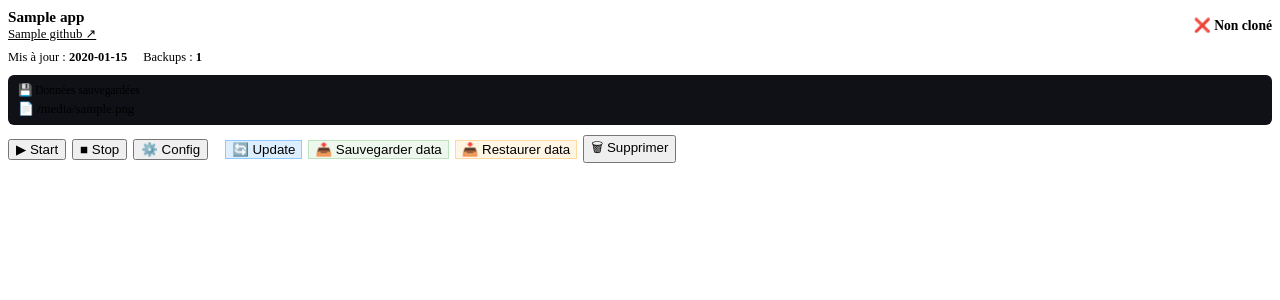
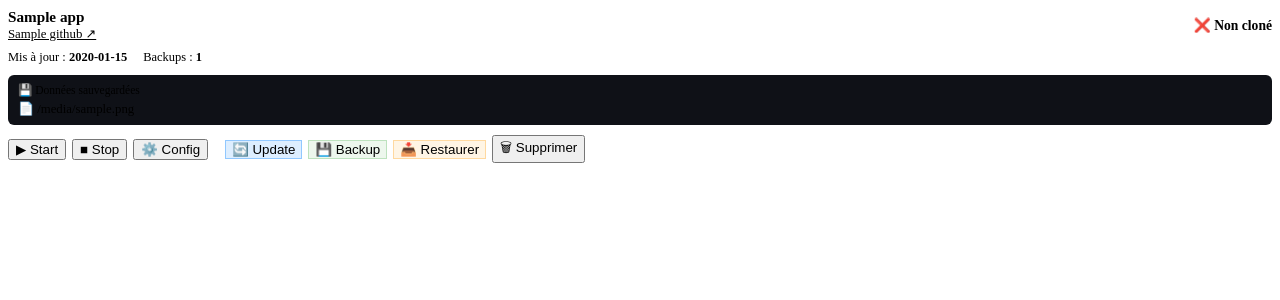
Before and after one commit to beyp/AION-Core, a Python web app: template aion_core/web/templates/store_cards.html in a window 1280 px wide. Shown: the top 300 px of the page. Run offline with Jinja, Linux system fonts and the light colour scheme; the template is opened without the code that fills it: most values are stand-ins (such as "Sample title", 1, 10 or a date in 2020).

Commit message:
feat(store-cards): add Backup button, replace scan with backup action

```diff
--- a/aion_core/web/templates/store_cards.html
+++ b/aion_core/web/templates/store_cards.html
@@ -60,11 +60,11 @@
     <button class="btn" style="background:rgba(30,144,255,.15);border:1px solid rgba(30,144,255,.4);color:var(--accent);"
             onclick="appAction('update','{{ app.app_id }}')">&#x1F504; Update</button>
     <button class="btn" style="background:rgba(76,175,80,.1);border:1px solid rgba(76,175,80,.3);color:var(--green);"
-            title="Sauvegarder données du repo vers appdata/"
-            onclick="appAction('scan','{{ app.app_id }}')">&#x1F4E4; Sauvegarder data</button>
+            title="Backup immédiat vers C:/AION_APPS/backups/"
+            onclick="doBackup('{{ app.app_id }}')">&#x1F4BE; Backup</button>
     <button class="btn" style="background:rgba(255,152,0,.1);border:1px solid rgba(255,152,0,.3);color:var(--orange);"
             title="Restaurer données depuis appdata/ vers le repo"
-            onclick="appAction('restore','{{ app.app_id }}')">&#x1F4E5; Restaurer data</button>
+            onclick="appAction('restore','{{ app.app_id }}')">&#x1F4E5; Restaurer</button>
     <button class="btn btn-ghost-red"
             onclick="appAction('uninstall','{{ app.app_id }}')">&#x1F5D1; Supprimer</button>
   </div>
```
